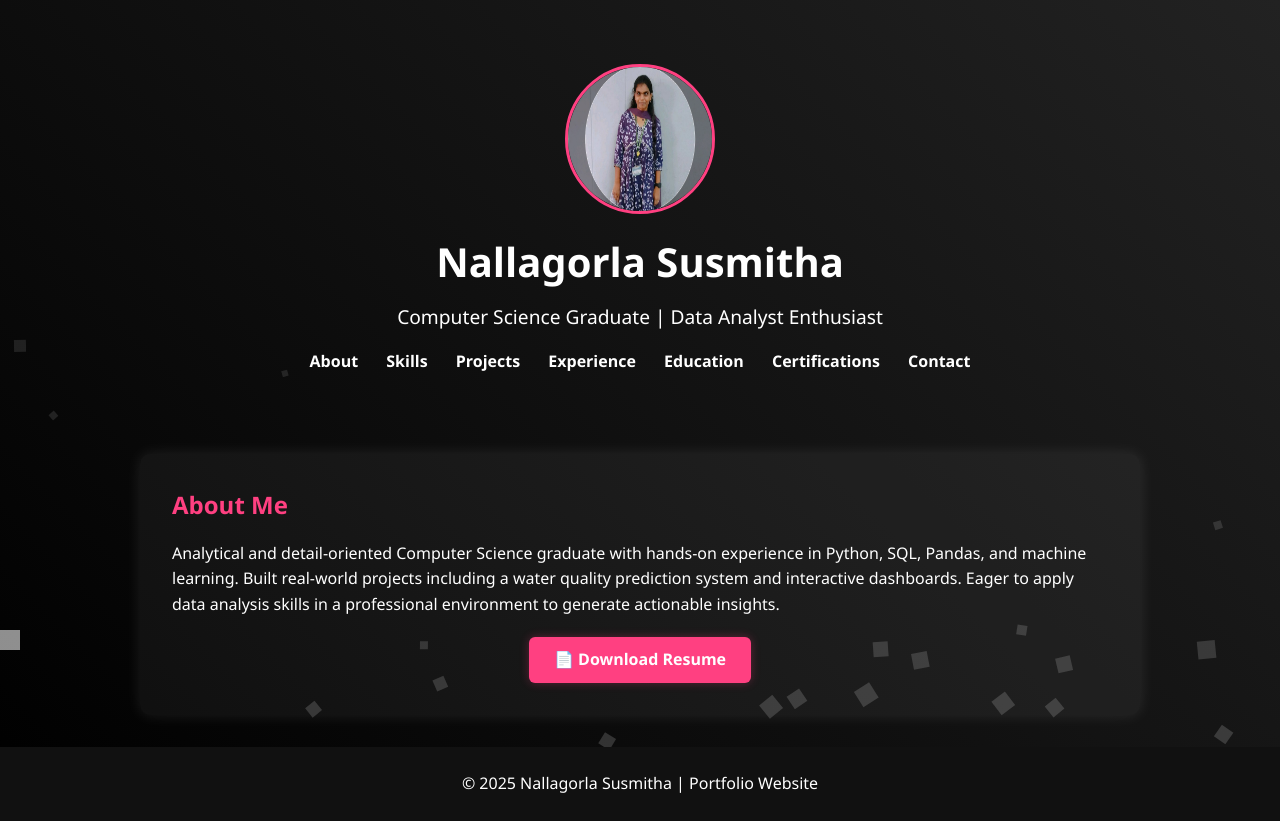
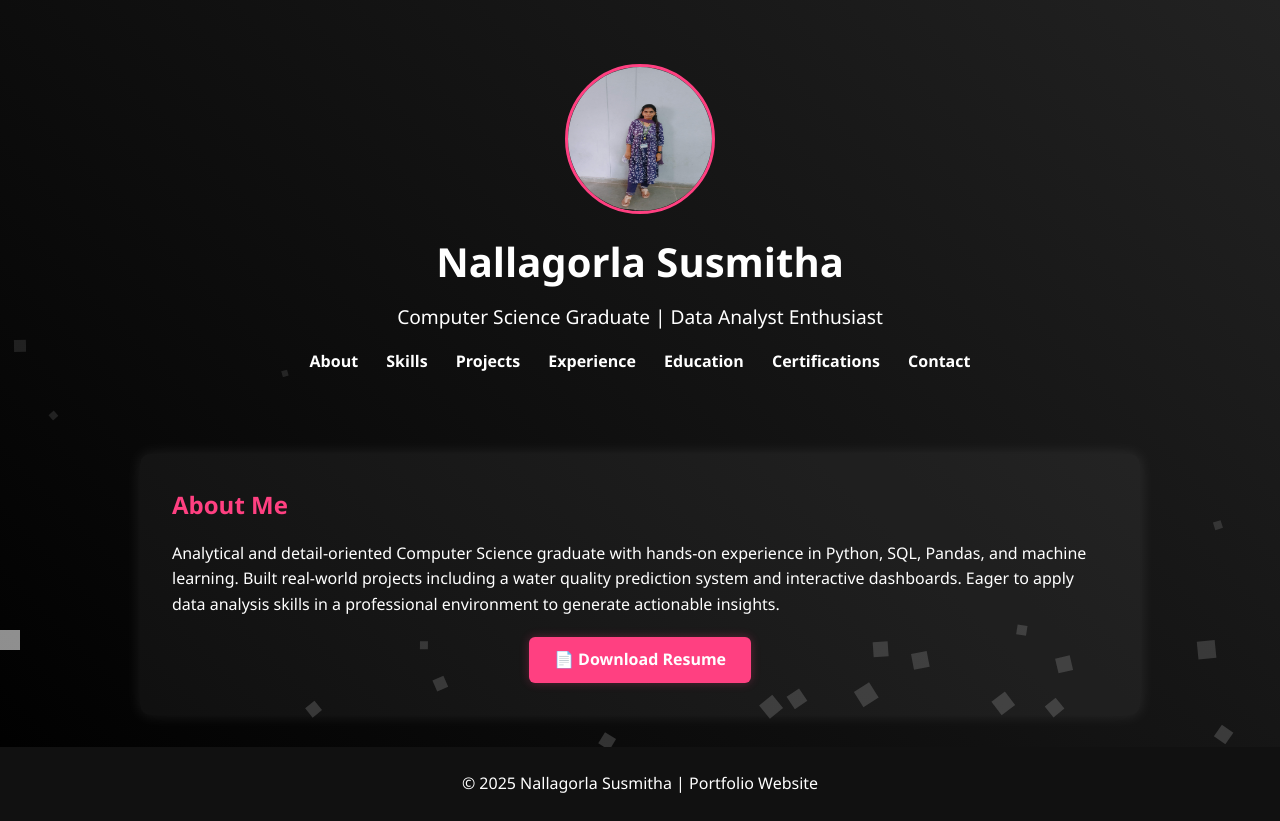
Before and after one commit to Yadav-susmitha/portfolio, a plain HTML site: page index.html in a window 1280 px wide. Drawn offline with Linux system fonts and the light colour scheme.

Commit message:
Update index.html

```diff
--- a/index.html
+++ b/index.html
@@ -112,7 +112,7 @@
     <span></span><span></span><span></span><span></span><span></span>
   </div>
   <header>
-    <img src="Screenshot 2025-10-23 085954.png" alt="Profile Picture" class="profile-pic">
+    <img src="img_pf.jpg" alt="Profile Picture" class="profile-pic">
     <h1>Nallagorla Susmitha</h1>
     <p>Computer Science Graduate | Data Analyst Enthusiast</p>
     <nav>
```
